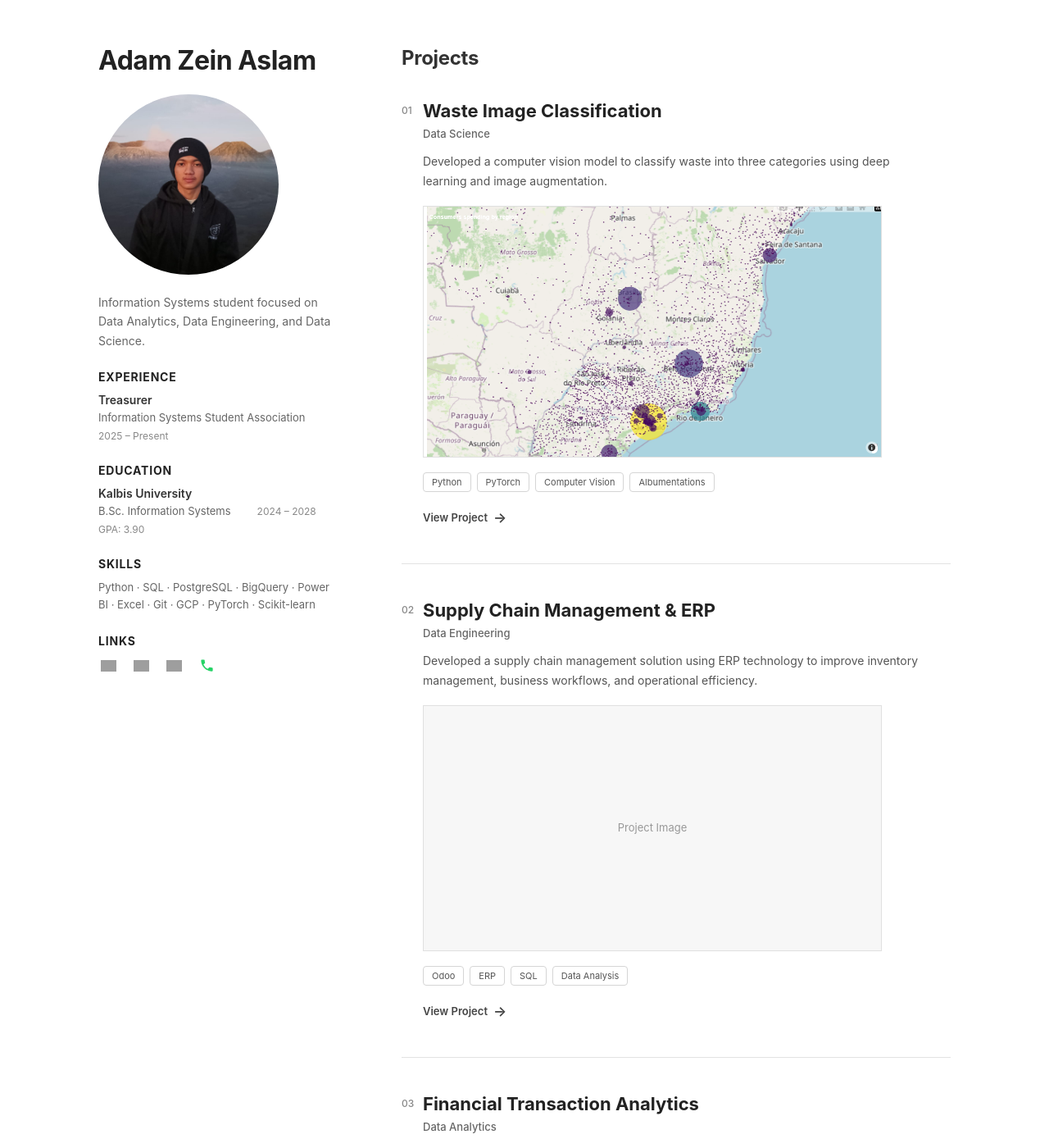
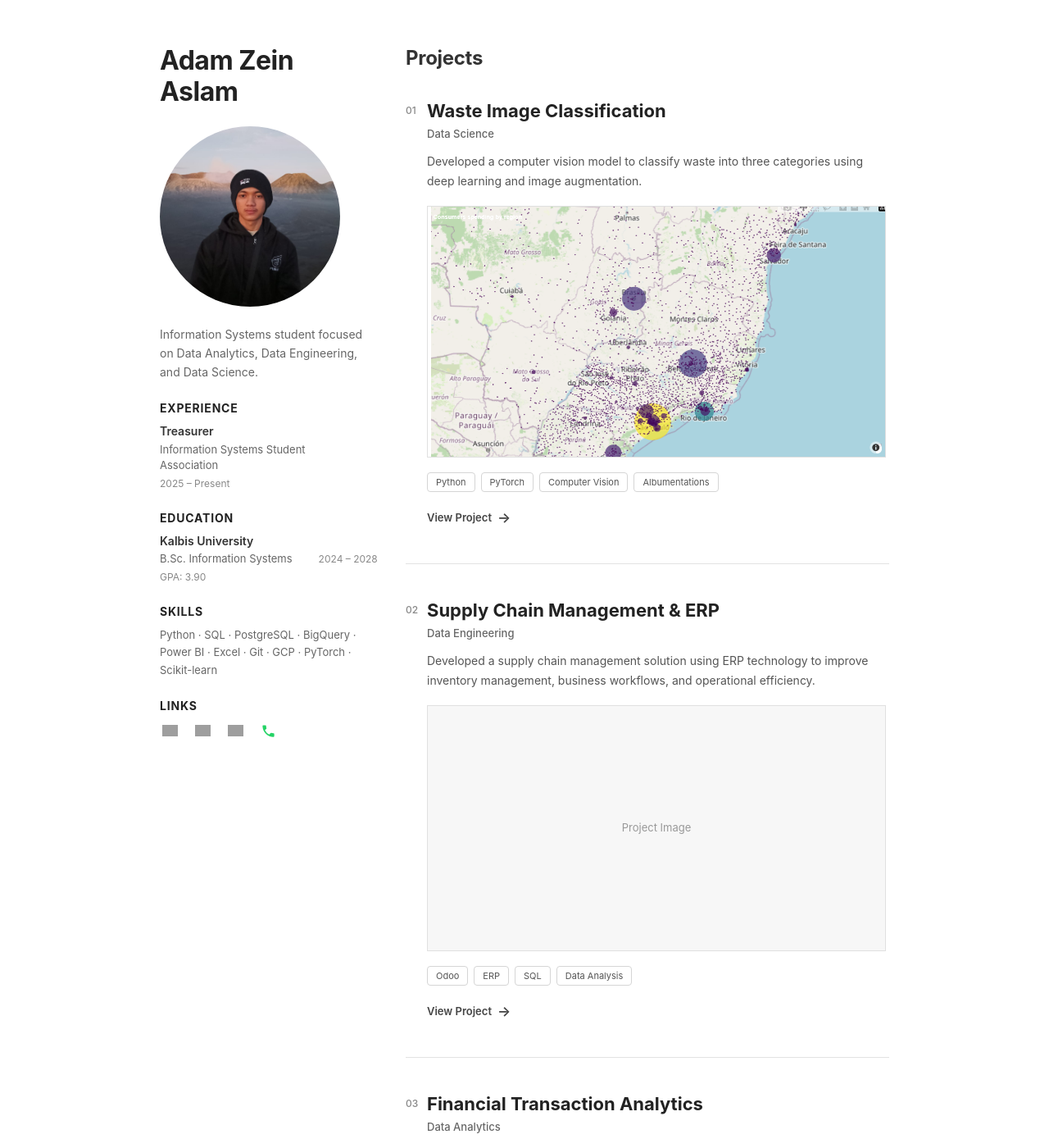
Before and after one commit to AdamZeinAslam/AdamZeinAslam.github.io, a Jekyll site: the page built from index.md, in a window 1280 px wide and 1400 px high. Shown: the whole window at 82% size. Built offline with Jekyll 4.4.1, drawn with Linux system fonts in a browser that asks for light colours; grey boxes are pictures that could not be loaded.

Commit message:
style: center and balance the main layout

```diff
--- a/assets/css/style.css
+++ b/assets/css/style.css
@@ -36,15 +36,15 @@ body {
 
 .portfolio-container {
   width: 100%;
-  max-width: 1100px;
+  max-width: 950px;
 
   margin: 0 auto;
 
   display: grid;
 
-  grid-template-columns: 300px minmax(0, 1fr);
+  grid-template-columns: 250px minmax(0, 1fr);
 
-  column-gap: 70px;
+  column-gap: 50px;
 
   padding: 55px 30px;
 }
@@ -107,7 +107,7 @@ body {
    ========================================================= */
 
 .profile-description {
-  max-width: 285px;
+  max-width: 250px;
 
   margin: 0 0 24px 0;
 }
@@ -240,7 +240,7 @@ body {
    ========================================================= */
 
 .skills-text {
-  max-width: 285px;
+  max-width: 250px;
 
   margin: 0;
 
```
